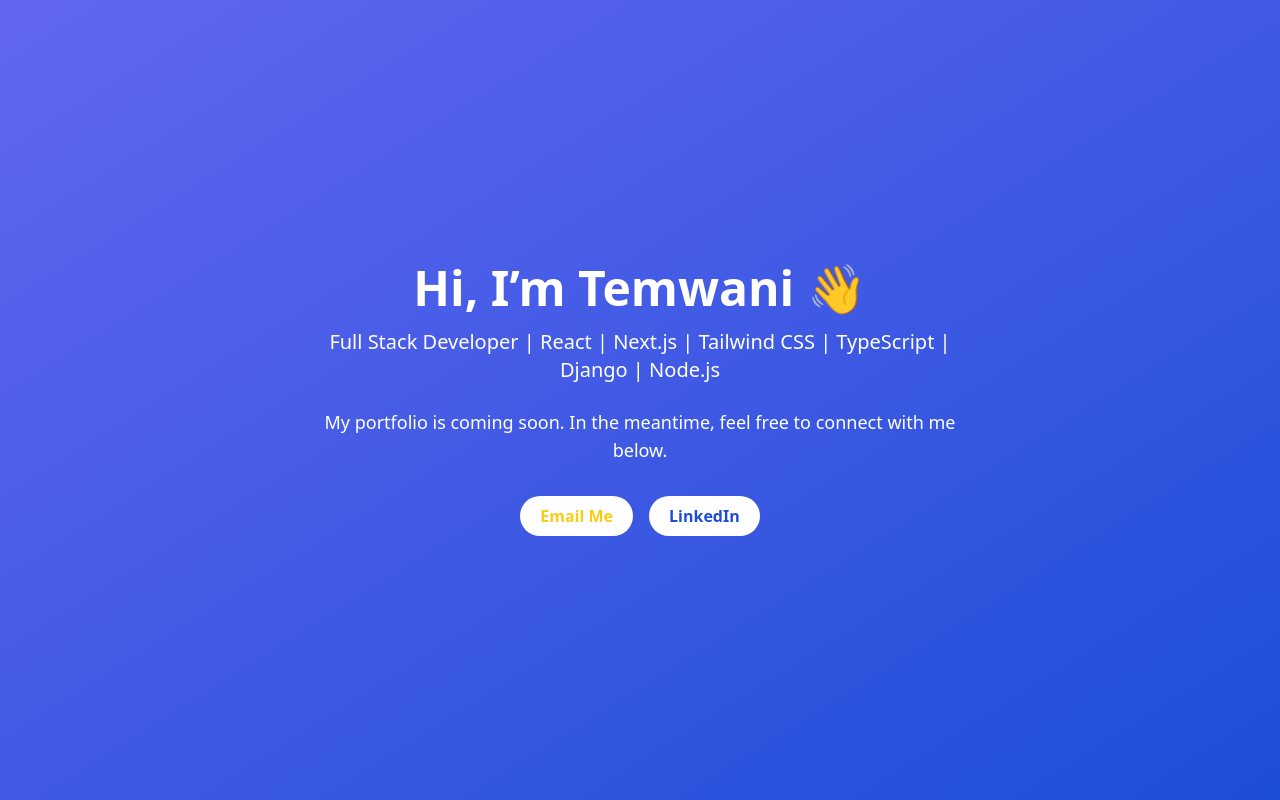
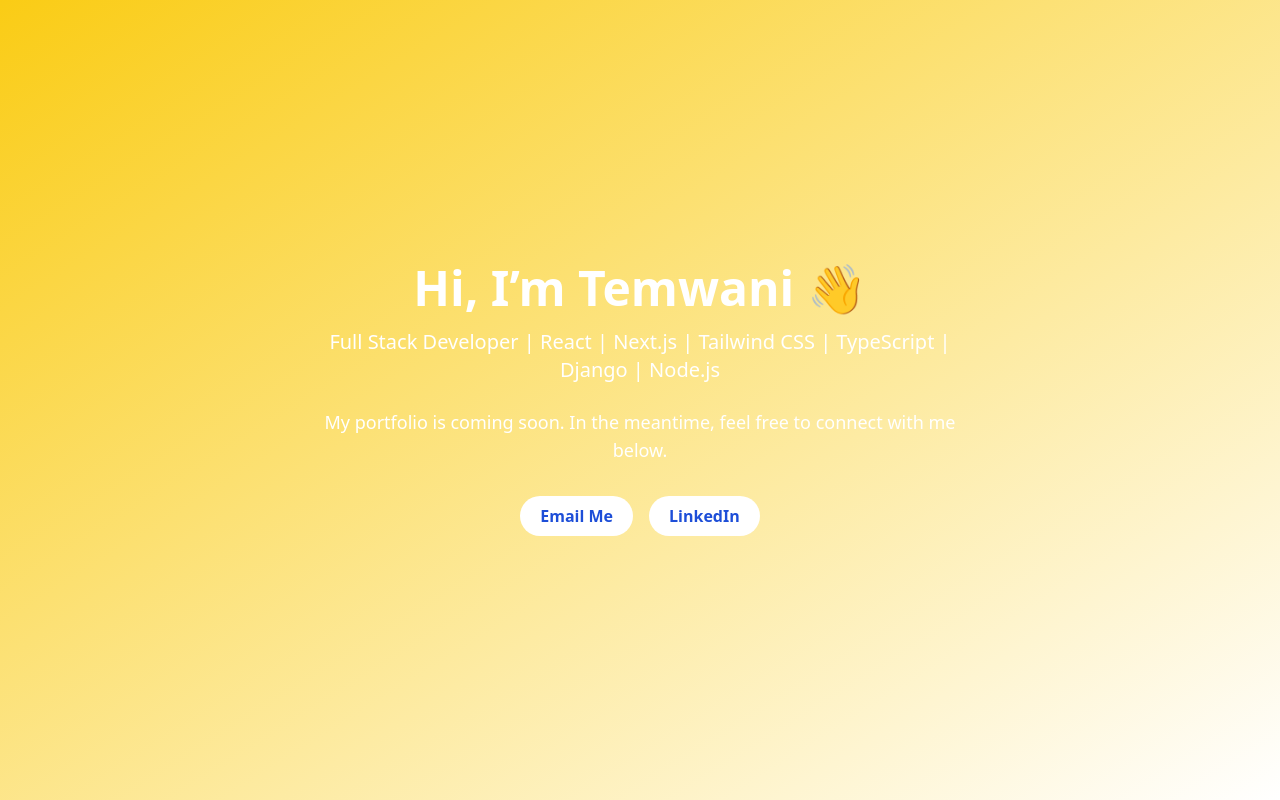
Before and after one commit to temwani-msiska/Portfolio, a Next.js app: page / in a window 1280 px wide. Built offline with nearby package versions, Linux system fonts and the light colour scheme.

Commit message:
Corrections

```diff
--- a/pages/index.js
+++ b/pages/index.js
@@ -1,6 +1,6 @@
 export default function Home() {
   return (
-    <main className="min-h-screen bg-gradient-to-br from-indigo-500 to-blue-700 text-white flex items-center justify-center p-8">
+    <main className="min-h-screen bg-gradient-to-br from-yellow-400 to-white text-white flex items-center justify-center p-8">
       <div className="text-center max-w-2xl">
         <h1 className="text-4xl sm:text-5xl font-bold mb-4">Hi, I’m Temwani 👋</h1>
         <p className="text-lg sm:text-xl mb-6">
@@ -12,7 +12,7 @@
         <div className="flex justify-center gap-4">
           <a
             href="mailto:temwani.msiska@gmail.com.com"
-            className="bg-white text-yellow-400 px-5 py-2 rounded-full font-semibold hover:bg-gray-100 transition"
+            className="bg-white text-blue-700 px-5 py-2 rounded-full font-semibold hover:bg-gray-100 transition"
           >
             Email Me
           </a>
```
